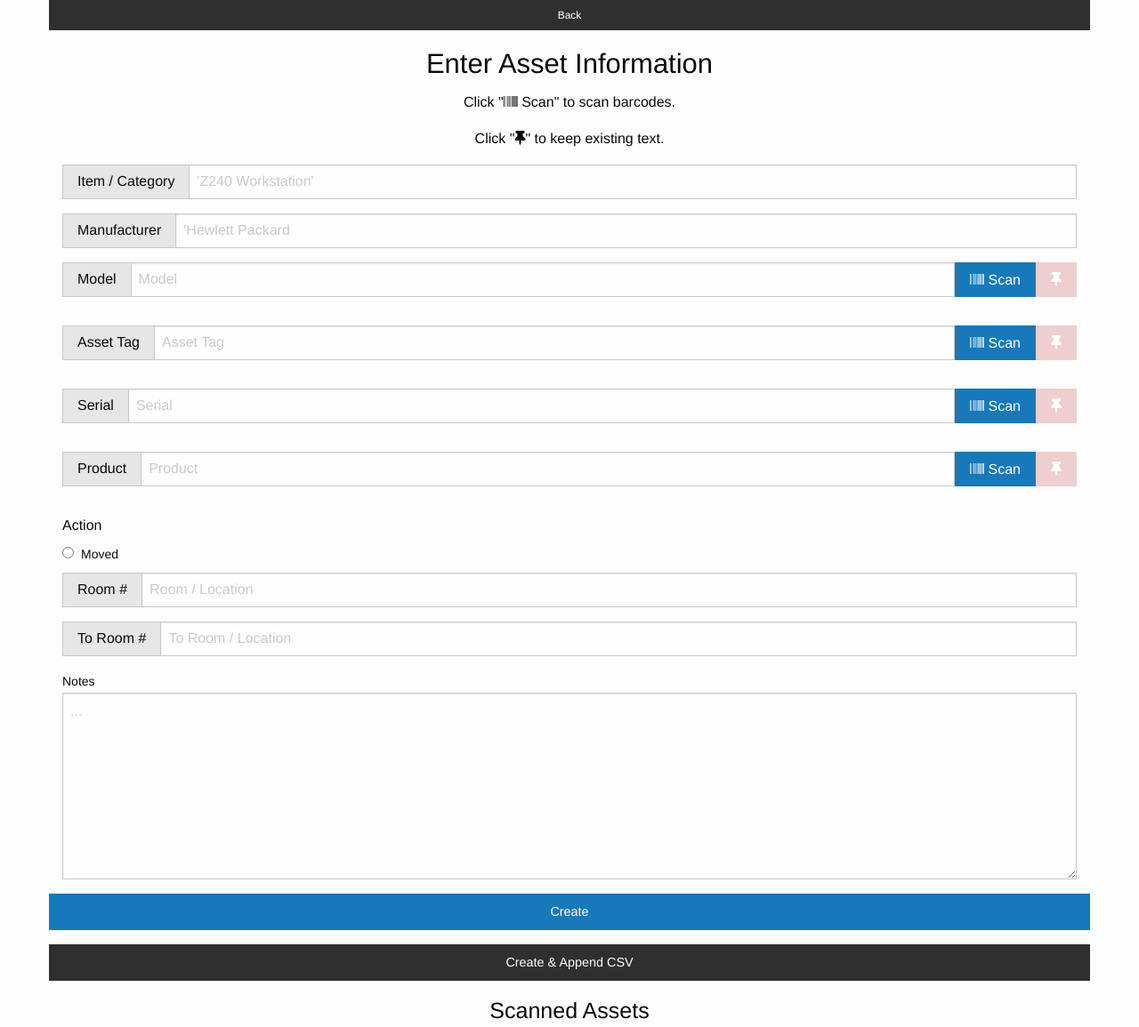
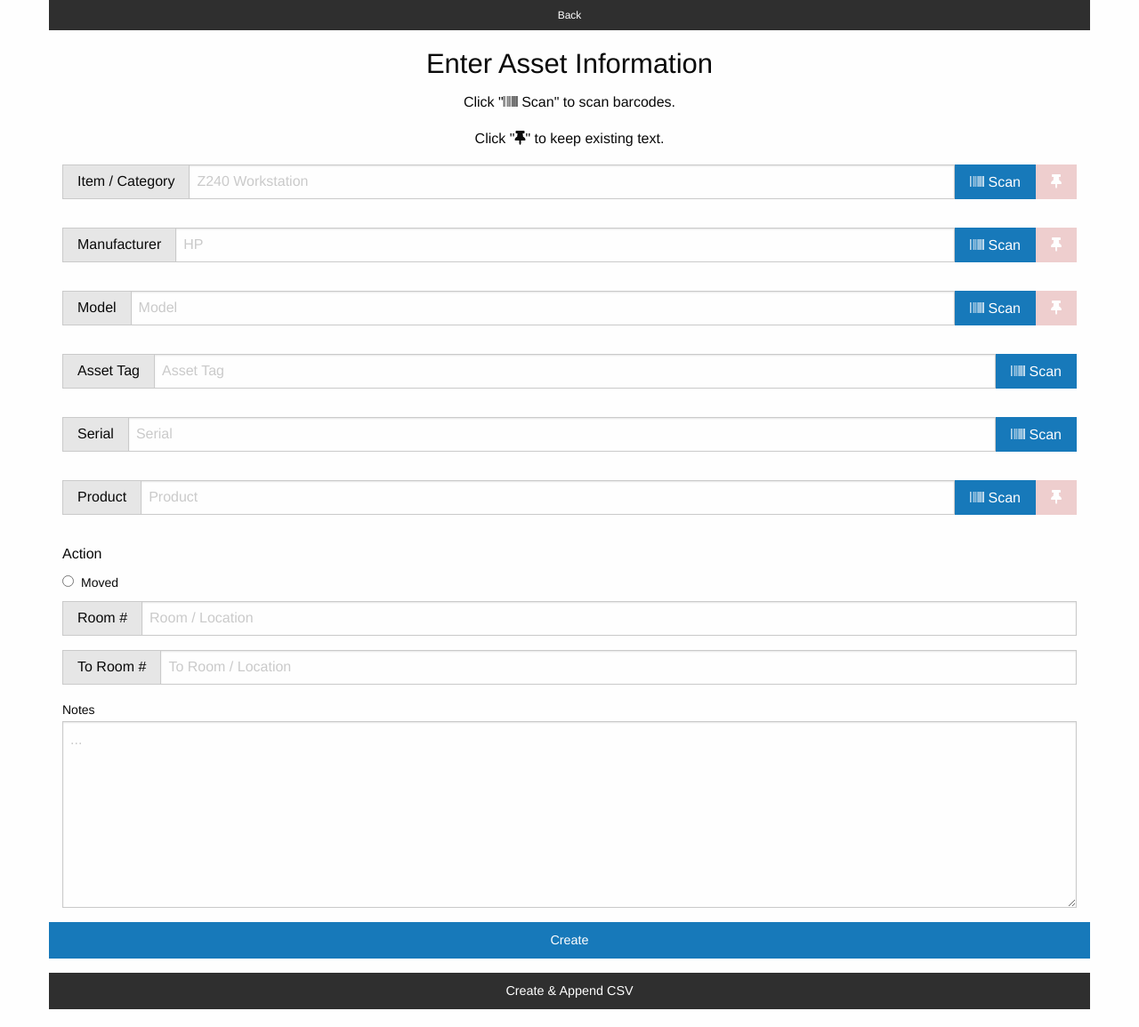
Before and after one commit to HorsePasta/datamatrix-inventory, a PHP site: page /createDatamatrix.php in a window 1280 px wide. Shown: the top 1155 px of the page at 89% size. Run offline with PHP 8.4, Linux system fonts and the light colour scheme; some libraries are stand-ins or nearby versions.

Commit message:
Add pins to fields that would need them and remove pins from unique fields

```diff
--- a/src/createDatamatrix.php
+++ b/src/createDatamatrix.php
@@ -15,18 +15,37 @@
         <form id="datamatrix-form">
             <div class="grid-container">
                 <div class="grid-x grid-padding-x">
+
                     <div class="small-12 cell">
                         <div class="input-group">
-                            <span class="input-group-label">Item / Category</span>
-                            <input class="input-group-field" type="text" name="name" placeholder="'Z240 Workstation'">
+                            <div class="input-group">
+                                <span class="input-group-label">Item / Category</span>
+                                <input class="input-group-field" id="name-tag-input" type="text" name="name" placeholder="Z240 Workstation"  onchange="managePinStatus.enablePinButton('name');">
+                                <div class="input-group-button">
+                                    <button type="button" class="button" onclick="scanBarcodeTag('name')"><i class="fas fa-barcode"></i> Scan</button>
+                                </div>
+                                <div class="input-group-button">
+                                    <button type="button" class="button pin disabled" id="namePin" onclick="managePinStatus.togglePin('name')"><i class="fas fa-thumbtack"></i></button>
+                                </div>
+                            </div>
                         </div>
+                        <div id="nameTagReader"></div>
                     </div>
 
                     <div class="small-12 cell">
                         <div class="input-group">
-                            <span class="input-group-label">Manufacturer</span>
-                            <input class="input-group-field" type="text" name="manufacturer" placeholder="'Hewlett Packard">
+                            <div class="input-group">
+                                <span class="input-group-label">Manufacturer</span>
+                                <input class="input-group-field" id="manufacturer-tag-input" type="text" name="manufacturer" placeholder="HP"  onchange="managePinStatus.enablePinButton('manufacturer');">
+                                <div class="input-group-button">
+                                    <button type="button" class="button" onclick="scanBarcodeTag('manufacturer')"><i class="fas fa-barcode"></i> Scan</button>
+                                </div>
+                                <div class="input-group-button">
+                                    <button type="button" class="button pin disabled" id="manufacturerPin" onclick="managePinStatus.togglePin('manufacturer')"><i class="fas fa-thumbtack"></i></button>
+                                </div>
+                            </div>
                         </div>
+                        <div id="manufacturerTagReader"></div>
                     </div>
 
                     <div class="small-12 cell">
@@ -54,9 +73,6 @@
                                     <div class="input-group-button">
                                         <button type="button" class="button" onclick="scanBarcodeTag('asset')"><i class="fas fa-barcode"></i> Scan</button>
                                     </div>
-                                    <div class="input-group-button">
-                                        <button type="button" class="button pin disabled" id="assetPin" onclick="managePinStatus.togglePin('asset')"><i class="fas fa-thumbtack"></i></button>
-                                    </div>
                                 </div>
                         </div>
                         <div id="assetTagReader"></div>
@@ -69,9 +85,6 @@
                                 <input class="input-group-field" id="serial-tag-input" type="text" name="serial" placeholder="Serial">
                                 <div class="input-group-button">
                                     <button type="button" class="button" onclick="scanBarcodeTag('serial')"><i class="fas fa-barcode"></i> Scan</button>
-                                </div>
-                                <div class="input-group-button">
-                                    <button type="button" class="button pin disabled" id="serialPin" onclick="managePinStatus.togglePin('serial')"><i class="fas fa-thumbtack"></i></button>
                                 </div>
                             </div>
                         </div>
```
